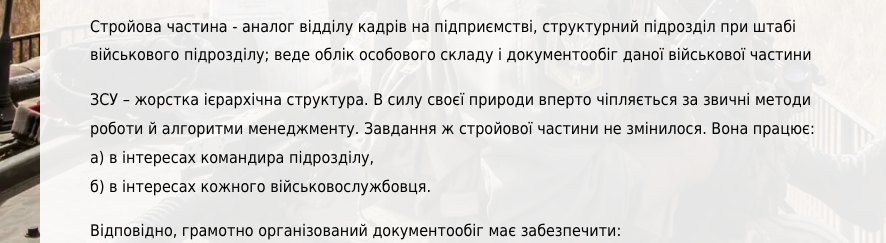
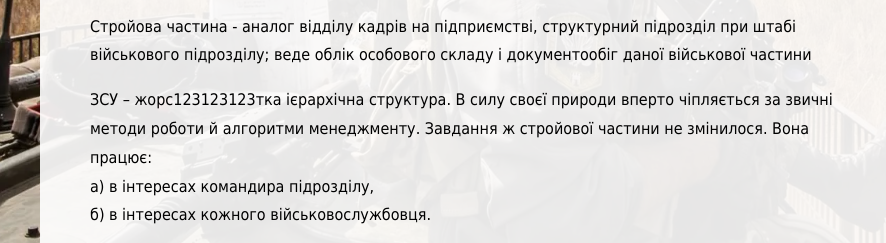
Before and after one commit to Luigi-Samponi/kursova, a website: page index.html in a window 1280 px wide. Shown: the part 1196-1439 px from the top of the page, 0-886 px from the left. Drawn offline with Linux system fonts and the light colour scheme.

Commit message:
жорс123123123тка

```diff
--- a/index.html
+++ b/index.html
@@ -41,7 +41,7 @@
 						"зради" розганяється соцмережами саме через хаос із документами.</p>
 					<p>Стройова частина - аналог відділу кадрів на підприємстві, структурний підрозділ при штабі
 						військового підрозділу; веде облік особового складу і документообіг даної військової частини</p>
-					<p>ЗСУ – жорстка ієрархічна структура. В силу своєї природи вперто чіпляється за звичні методи
+					<p>ЗСУ – жорс123123123тка ієрархічна структура. В силу своєї природи вперто чіпляється за звичні методи
 						роботи й алгоритми менеджменту.
 
 						Завдання ж стройової частини не змінилося. Вона працює: <br>
```
